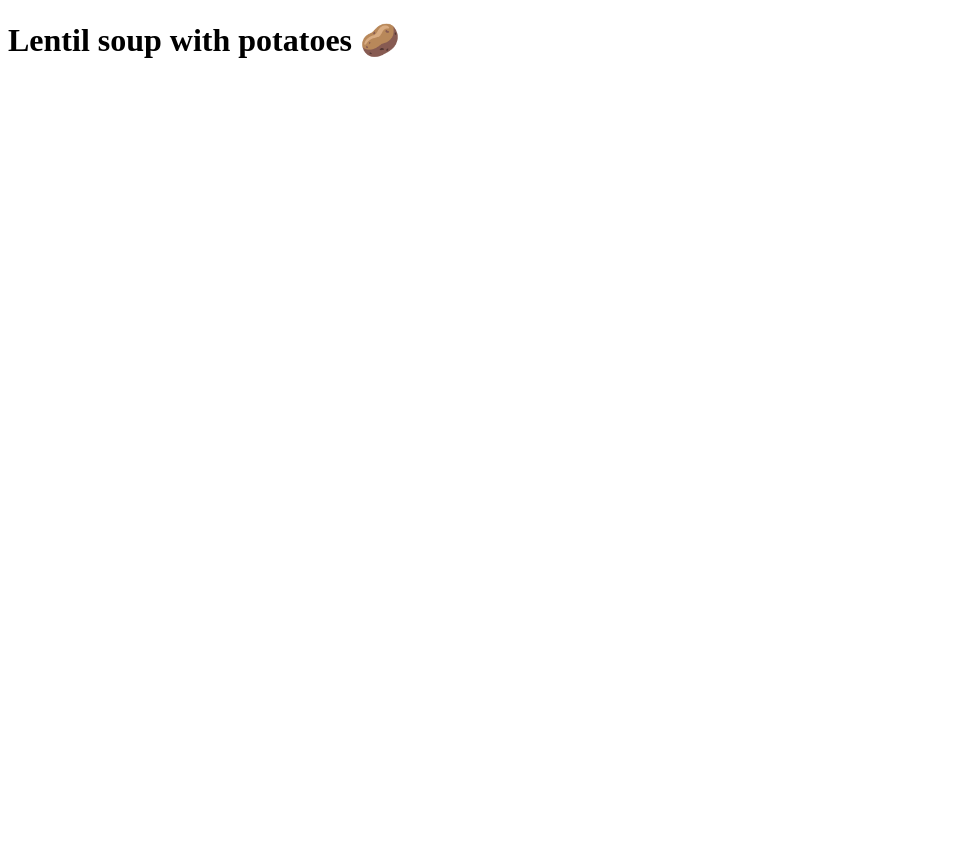
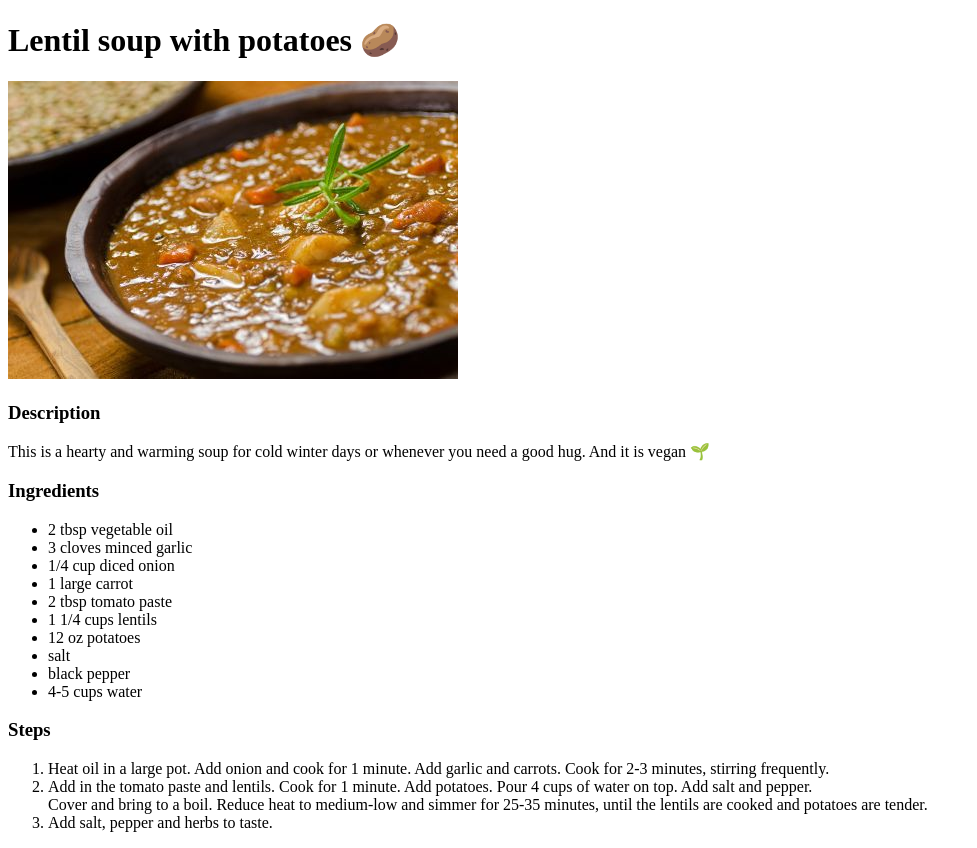
Before and after one commit to NerwenElensar/recipes, a plain HTML site: page instructions/lentilsoup.html in a window 1280 px wide. Shown: the whole page, without its empty margins (0-977 px from the left). Before the commit the page ends 800 px from the top, so only its background shows below. Drawn offline with Linux system fonts and the light colour scheme.

Commit message:
add content to lentilsoup recipe

```diff
--- a/instructions/lentilsoup.html
+++ b/instructions/lentilsoup.html
@@ -6,5 +6,38 @@
   </head>
   <body>
     <h1>Lentil soup with potatoes 🥔</h1>
+    <img src="../images/LentilSoup.jpg" alt="A picture of Lentil soup" />
+    <h3>Description</h3>
+    <p>
+      This is a hearty and warming soup for cold winter days or whenever you
+      need a good hug. And it is vegan 🌱
+    </p>
+    <h3>Ingredients</h3>
+    <ul>
+      <li>2 tbsp vegetable oil</li>
+      <li>3 cloves minced garlic</li>
+      <li>1/4 cup diced onion</li>
+      <li>1 large carrot</li>
+      <li>2 tbsp tomato paste</li>
+      <li>1 1/4 cups lentils</li>
+      <li>12 oz potatoes</li>
+      <li>salt</li>
+      <li>black pepper</li>
+      <li>4-5 cups water</li>
+    </ul>
+    <h3>Steps</h3>
+    <ol>
+      <li>
+        Heat oil in a large pot. Add onion and cook for 1 minute. Add garlic and
+        carrots. Cook for 2-3 minutes, stirring frequently.
+      </li>
+      <li>
+        Add in the tomato paste and lentils. Cook for 1 minute. Add potatoes.
+        Pour 4 cups of water on top. Add salt and pepper. <br />
+        Cover and bring to a boil. Reduce heat to medium-low and simmer for
+        25-35 minutes, until the lentils are cooked and potatoes are tender.
+      </li>
+      <li>Add salt, pepper and herbs to taste.</li>
+    </ol>
   </body>
 </html>
```
